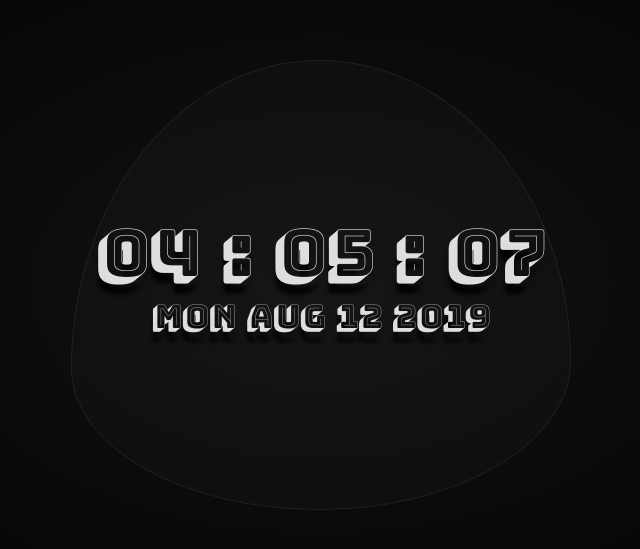
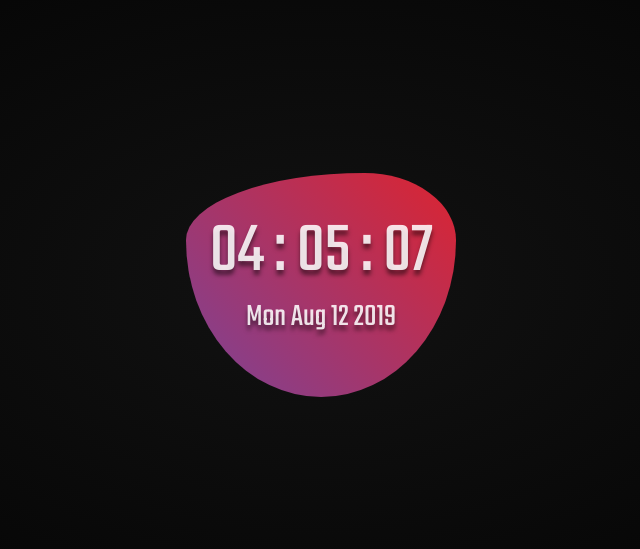
Before and after one commit to hirokbanik/digitalclock, a plain HTML site: page index.html in a window 1280 px wide. Shown: the part 115-664 px from the top of the page, without its empty margins (319-959 px from the left). Drawn offline with Linux system fonts and the light colour scheme.

Commit message:
Add files via upload

```diff
--- a/style.css
+++ b/style.css
@@ -1,4 +1,4 @@
-@import url(https://fonts.googleapis.com/css?family=Bungee+Shade:regular);
+@import url(https://fonts.googleapis.com/css?family=Teko:regular);
 
 *,
 *::before,
@@ -6,7 +6,7 @@
   margin: 0;
   padding: 0;
   box-sizing: border-box;
-  font-family: "Bungee Shade", sans-serif;
+  font-family: "Teko", sans-serif;
 }
 html,
 body {
@@ -24,15 +24,14 @@ body {
 }
 
 .clock-box {
-  padding: 10em 1.5em;
+  padding: 3em 1.5em;
   border-radius: 30% 70% 70% 30% / 30% 30% 70% 70%;
-  border: 1px solid #ffffff10;
-  background-color: #ffffff05;
-  animation: ani 8s linear infinite;
+  background: #ffffff05 linear-gradient(45deg, #7b4397, #dc2430);
+  animation: bgblob 4s infinite 0.5s;
 }
 
 .clock {
-  font-size: 4em;
+  font-size: 4.5em;
 }
 
 .clock * {
@@ -45,10 +44,10 @@ body {
 
 .clock,
 .date {
-  filter: drop-shadow(0 10px 2px #000000);
+  filter: drop-shadow(0 5px 2px #00000090);
 }
 
-@keyframes ani {
+@keyframes bgblob {
   0% {
     border-radius: 30% 70% 70% 30% / 30% 30% 70% 70%;
   }
```
